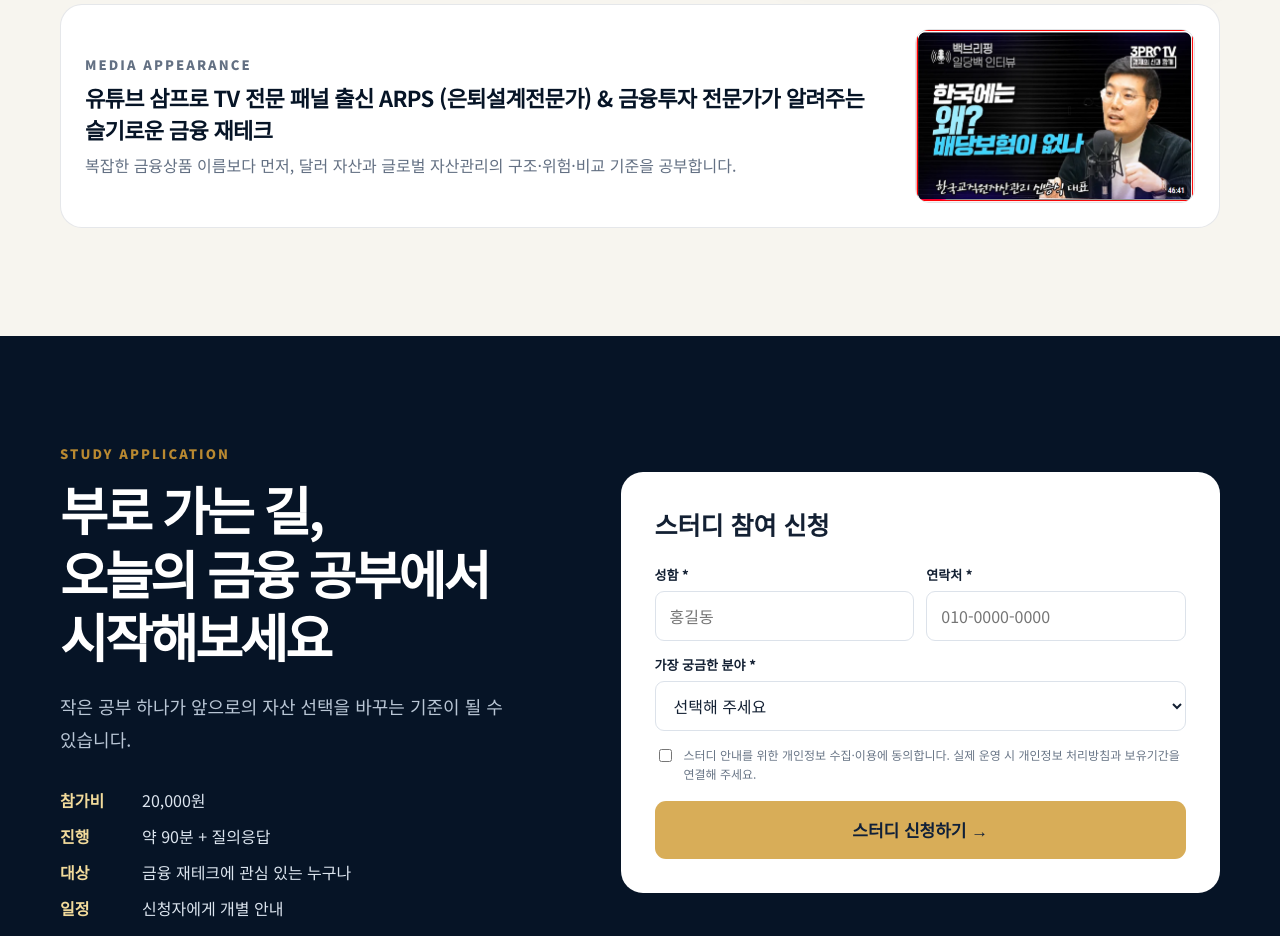
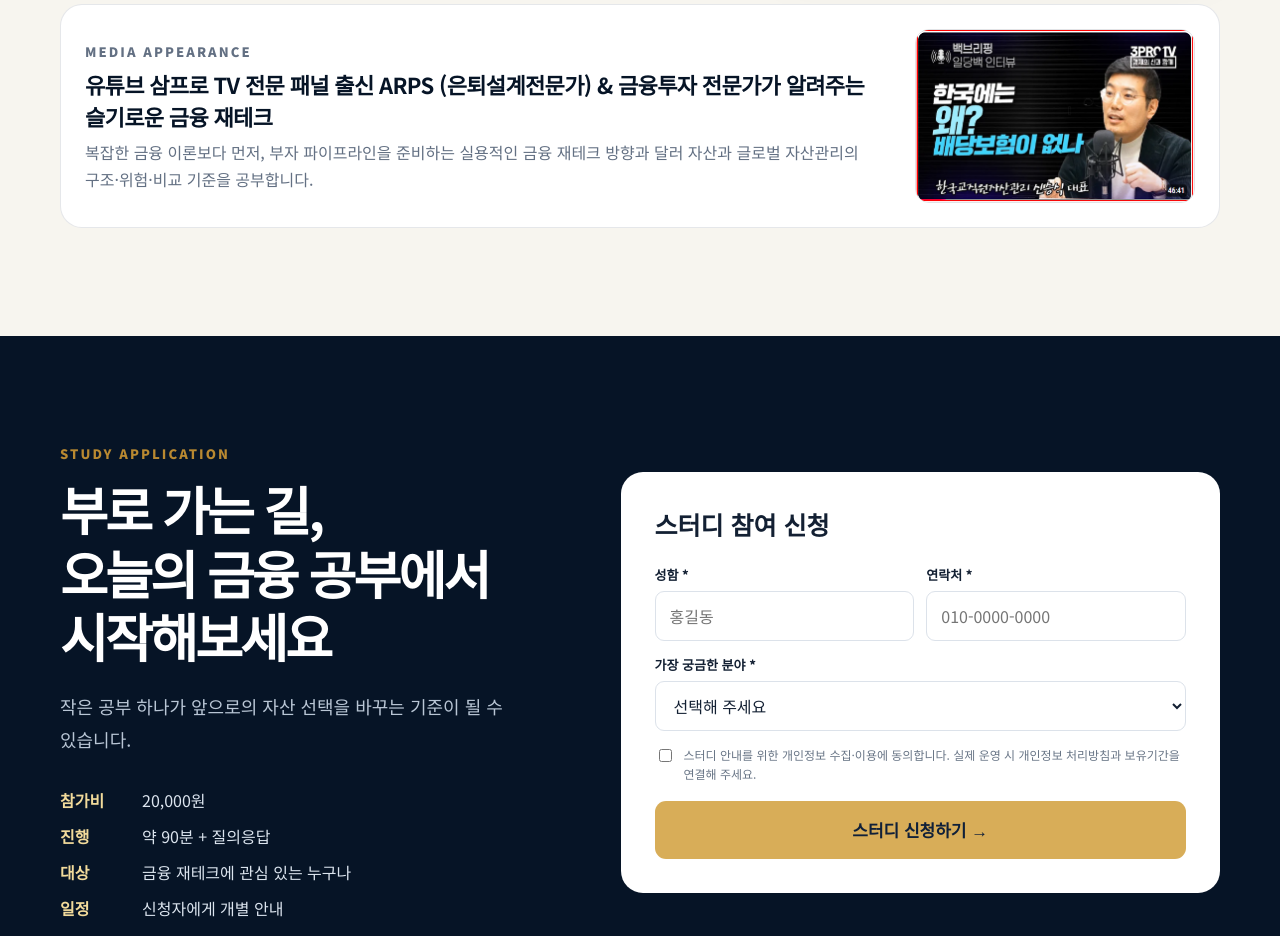
Before and after one commit to masha38/saving, a plain HTML site: page index.html in a window 1280 px wide. Shown: the part 4680-5616 px from the top of the page. Drawn offline with Linux system fonts and the light colour scheme.

Commit message:
Update media proof description

```diff
--- a/index.html
+++ b/index.html
@@ -357,7 +357,7 @@
           <div>
             <p class="eyebrow">Media Appearance</p>
             <h3>유튜브 삼프로 TV 전문 패널 출신 ARPS (은퇴설계전문가) &amp; 금융투자 전문가가 알려주는 슬기로운 금융 재테크</h3>
-            <p>복잡한 금융상품 이름보다 먼저, 달러 자산과 글로벌 자산관리의 구조·위험·비교 기준을 공부합니다.</p>
+            <p>복잡한 금융 이론보다 먼저, 부자 파이프라인을 준비하는 실용적인 금융 재테크 방향과 달러 자산과 글로벌 자산관리의 구조·위험·비교 기준을 공부합니다.</p>
           </div>
           <img src="assets/threepro-tv-panel.png" alt="삼프로TV 출연 이미지" width="280" height="174" loading="lazy" decoding="async">
         </div>
```
